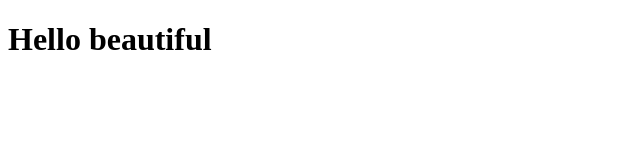
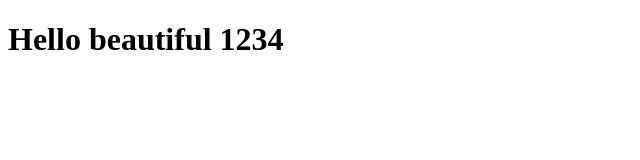
Before and after one commit to nurulbnv/latihan1-revou, a plain HTML site: page index.html in a window 1280 px wide. Shown: the whole page, without its empty margins (0-640 px from the left). Drawn offline with Linux system fonts and the light colour scheme.

Commit message:
second commit

```diff
--- a/index.html
+++ b/index.html
@@ -4,6 +4,6 @@
         <title>Nurul Izzah Baniva</title>
     </head>
     <body>
-        <h1>Hello beautiful</h1>
+        <h1>Hello beautiful 1234</h1>
     </body>
 </html>
```
